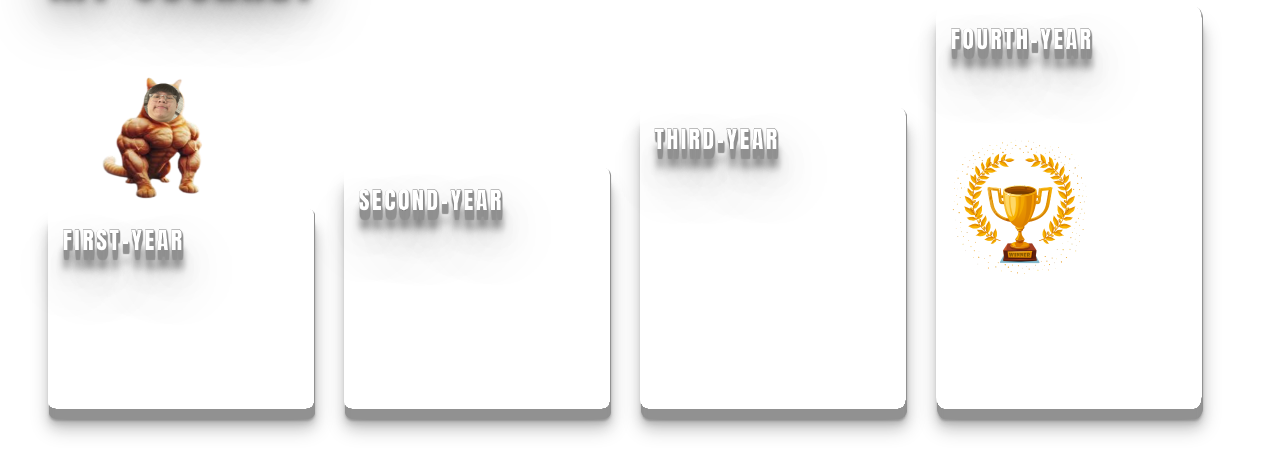
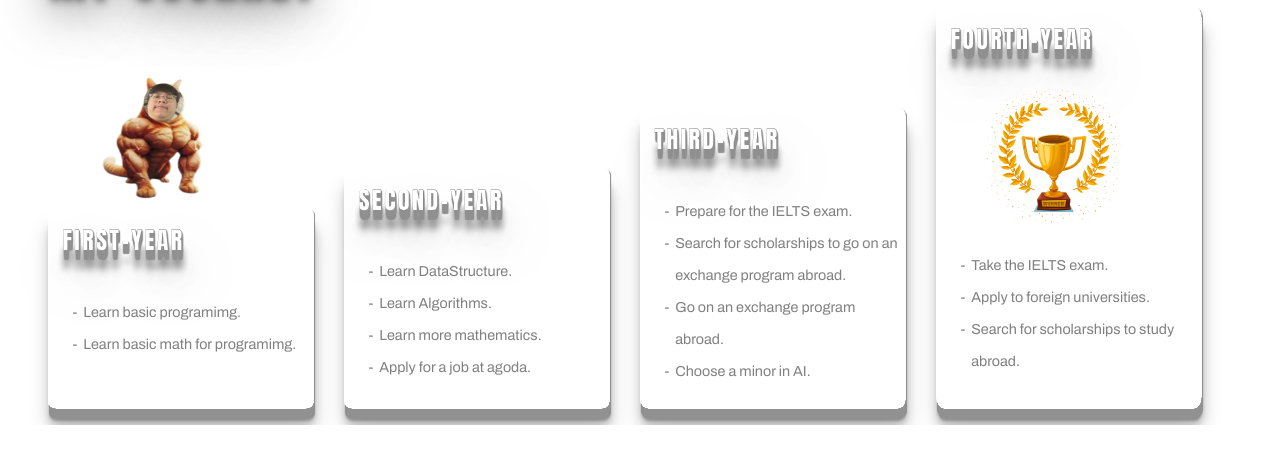
Before and after one commit to Tanapon1234/6709450016_MYCSTUStory, a plain HTML site: page myjourney.html in a window 1280 px wide. Shown: the part 208-682 px from the top of the page. Drawn offline with Linux system fonts and the light colour scheme.

Commit message:
add animation to myfuture.html

```diff
--- a/myjourney.html
+++ b/myjourney.html
@@ -34,18 +34,37 @@
 
       <div class="box-journey-first">
         <h2 class="first-text-sec-journey-in-box">First-Year</h2>
+        <ul>
+          <li>Learn basic programimg.</li>
+          <li>Learn basic math for programimg.</li>
+        </ul>
       </div>
       <div class="box-journey-second">
         <h2 class="second-text-sec-journey-in-box">Second-Year</h2>
+        <ul>
+          <li>Learn DataStructure.</li>
+          <li>Learn Algorithms.</li>
+          <li>Learn more mathematics.</li>
+          <li>Apply for a job at agoda.</li>
+        </ul>
       </div>
       <div class="box-journey-third">
         <h2 class="third-text-sec-journey-in-box">Third-Year</h2>
+        <ul>
+          <li>Prepare for the IELTS exam.</li>
+          <li>Search for scholarships to go on an exchange program abroad.</li>
+          <li>Go on an exchange program abroad.</li>
+          <li>Choose a minor in AI.</li>
+        </ul>
       </div>
       <div class="box-journey-four">
         <h2 class="four-text-sec-journey-in-box">Fourth-Year</h2>
-        <div class="tofi_ul">
-          <img src="resources/tofi.png" class="tofi" />
-        </div>
+        <img src="resources/tofi.png" class="tofi" />
+        <ul>
+          <li>Take the IELTS exam.</li>
+          <li>Apply to foreign universities.</li>
+          <li>Search for scholarships to study abroad.</li>
+        </ul>
       </div>
     </section>
   </body>
--- a/mystyle.css
+++ b/mystyle.css
@@ -57,7 +57,7 @@ html {
     transform: translate(0px, 0px);
   }
 }
-@keyframes up {
+@keyframes up-t {
   from {
     transform: translate(0px, 20px);
   }
@@ -65,6 +65,16 @@ html {
     transform: translate(0px, 0px);
   }
 }
+
+@keyframes up {
+  from {
+    transform: translate(0px, 1000px);
+  }
+  to {
+    transform: translate(0px, 0px);
+  }
+}
+
 a:hover {
   animation: fadeout 1s forwards;
   cursor: url(resources/hand.cur), auto;
@@ -134,7 +144,7 @@ header {
   animation: down 2s forwards;
 }
 .hero-sec .second-text-sec {
-  animation: up 2s forwards;
+  animation: up-t 2s forwards;
 }
 .quote-box {
   padding: 25px 60px 60px 60px;
@@ -460,6 +470,7 @@ header {
   display: grid;
   grid-template-columns: repeat(4, 1fr);
   grid-template-rows: 5rem 1fr;
+  overflow: hidden;
 }
 
 .first-text-sec-journey {
@@ -522,6 +533,7 @@ header {
     1px 18px 12px rgba(16, 16, 16, 0.1), 1px 20px 20px rgba(16, 16, 16, 0.2);
 }
 .box-journey-four {
+  position: relative;
   height: 100%;
   width: 90%;
   align-self: self-end;
@@ -556,6 +568,7 @@ header {
     1px 30px 60px rgba(16, 16, 16, 0.4);
 }
 .ben_cat {
+  animation: down 0.5s forwards;
   margin-top: 2rem;
   margin-left: 3rem;
 
@@ -565,3 +578,98 @@ header {
   height: 45%;
   width: 40%;
 }
+
+.tofi {
+  position: absolute;
+  top: 0rem;
+  right: 4rem;
+}
+
+.box-journey-first {
+  position: relative;
+}
+
+.box-journey-first ul {
+  list-style-type: "-  ";
+  position: absolute;
+  left: 2.2rem;
+  top: 5.5rem;
+}
+.box-journey-first ul li {
+  font-family: "Archivo", sans-serif;
+  font-size: 0.9rem;
+  color: gray;
+  line-height: 2rem;
+}
+
+.box-journey-first {
+  position: relative;
+  animation: up 1s forwards;
+}
+
+.box-journey-first ul {
+  list-style-type: "-  ";
+  position: absolute;
+  left: 2.2rem;
+  top: 5.5rem;
+}
+.box-journey-first ul li {
+  font-family: "Archivo", sans-serif;
+  font-size: 0.9rem;
+  color: gray;
+  line-height: 2rem;
+}
+
+.box-journey-second {
+  position: relative;
+  animation: up 1.5s forwards;
+}
+
+.box-journey-second ul {
+  list-style-type: "-  ";
+  position: absolute;
+  left: 2.2rem;
+  top: 5.5rem;
+}
+.box-journey-second ul li {
+  font-family: "Archivo", sans-serif;
+  font-size: 0.9rem;
+  color: gray;
+  line-height: 2rem;
+}
+
+.box-journey-third {
+  position: relative;
+  animation: up 2s forwards;
+}
+
+.box-journey-third ul {
+  list-style-type: "-  ";
+  position: absolute;
+  left: 2.2rem;
+  top: 5.5rem;
+}
+.box-journey-third ul li {
+  font-family: "Archivo", sans-serif;
+  font-size: 0.9rem;
+  color: gray;
+  line-height: 2rem;
+}
+
+.box-journey-four {
+  position: relative;
+  animation: up 2.5s forwards;
+}
+
+.box-journey-four ul {
+  list-style-type: "-  ";
+  position: absolute;
+  left: 2.2rem;
+  bottom: 2rem;
+}
+.box-journey-four ul li {
+  font-family: "Archivo", sans-serif;
+  font-size: 0.9rem;
+  color: gray;
+  line-height: 2rem;
+}
```
